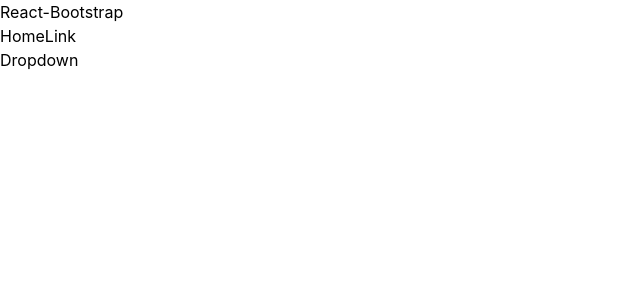
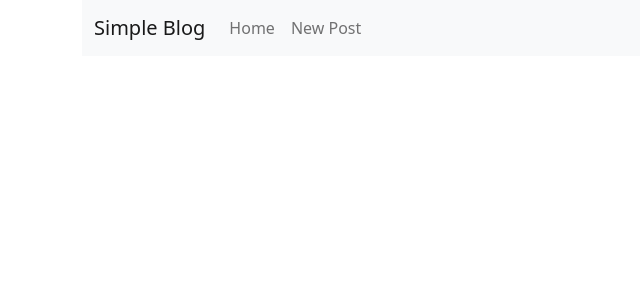
Before and after one commit to SephTheOverwitch/djangoBlogAPI, a React (Create React App) app in the folder frontend/: page /posts in a window 1280 px wide. Shown: the top 300 px of the page, without its empty margins (0-640 px from the left). Built offline with nearby package versions, Linux system fonts and the light colour scheme.

Commit message:
[FEAT] Add styling to Navbar

```diff
--- a/frontend/src/Homepage/Homepage.tsx
+++ b/frontend/src/Homepage/Homepage.tsx
@@ -20,7 +20,7 @@
     useEffect(() => {
         fetchPosts().then(setPosts)
         console.log(posts)
-    }, [])
+    }, [posts])
 
     return (
         <>
--- a/frontend/src/Navbar/Navbar.tsx
+++ b/frontend/src/Navbar/Navbar.tsx
@@ -1,23 +1,18 @@
-import { Container, Nav, Navbar as BooststrapNavbar, NavDropdown } from 'react-bootstrap';
+import { Container, Nav, Navbar as BooststrapNavbar } from 'react-bootstrap';
 
 export const Navbar= (): JSX.Element => (
+  <Container>
 <BooststrapNavbar bg="light" expand="lg">
   <Container>
-    <BooststrapNavbar.Brand href="#home">React-Bootstrap</BooststrapNavbar.Brand>
+    <BooststrapNavbar.Brand href="#home">Simple Blog</BooststrapNavbar.Brand>
     <BooststrapNavbar.Toggle aria-controls="basic-navbar-nav" />
     <BooststrapNavbar.Collapse id="basic-navbar-nav">
       <Nav className="me-auto">
         <Nav.Link href="#home">Home</Nav.Link>
-        <Nav.Link href="#link">Link</Nav.Link>
-        <NavDropdown title="Dropdown" id="basic-nav-dropdown">
-          <NavDropdown.Item href="#action/3.1">Action</NavDropdown.Item>
-          <NavDropdown.Item href="#action/3.2">Another action</NavDropdown.Item>
-          <NavDropdown.Item href="#action/3.3">Something</NavDropdown.Item>
-          <NavDropdown.Divider />
-          <NavDropdown.Item href="#action/3.4">Separated link</NavDropdown.Item>
-        </NavDropdown>
+        <Nav.Link href="#link">New Post</Nav.Link>
       </Nav>
     </BooststrapNavbar.Collapse>
   </Container>
 </BooststrapNavbar>
+</Container>
 )
--- a/frontend/src/index.css
+++ /dev/null
@@ -1,17 +0,0 @@
-@tailwind base;
-@tailwind components;
-@tailwind utilities;
-
-body {
-  margin: 0;
-  font-family: -apple-system, BlinkMacSystemFont, 'Segoe UI', 'Roboto', 'Oxygen',
-    'Ubuntu', 'Cantarell', 'Fira Sans', 'Droid Sans', 'Helvetica Neue',
-    sans-serif;
-  -webkit-font-smoothing: antialiased;
-  -moz-osx-font-smoothing: grayscale;
-}
-
-code {
-  font-family: source-code-pro, Menlo, Monaco, Consolas, 'Courier New',
-    monospace;
-}
--- a/frontend/src/index.tsx
+++ b/frontend/src/index.tsx
@@ -1,8 +1,9 @@
 import React from 'react';
 import ReactDOM from 'react-dom';
-import './index.css';
 import { App }from './App';
 import reportWebVitals from './reportWebVitals';
+import 'bootstrap/dist/css/bootstrap.min.css';
+
 
 ReactDOM.render(
   <React.StrictMode>
--- a/frontend/tailwind.config.js
+++ /dev/null
@@ -1,7 +0,0 @@
-module.exports = {
-  content: ["./src/**/*.{html,js}"],
-  theme: {
-    extend: {},
-  },
-  plugins: [],
-}
```
